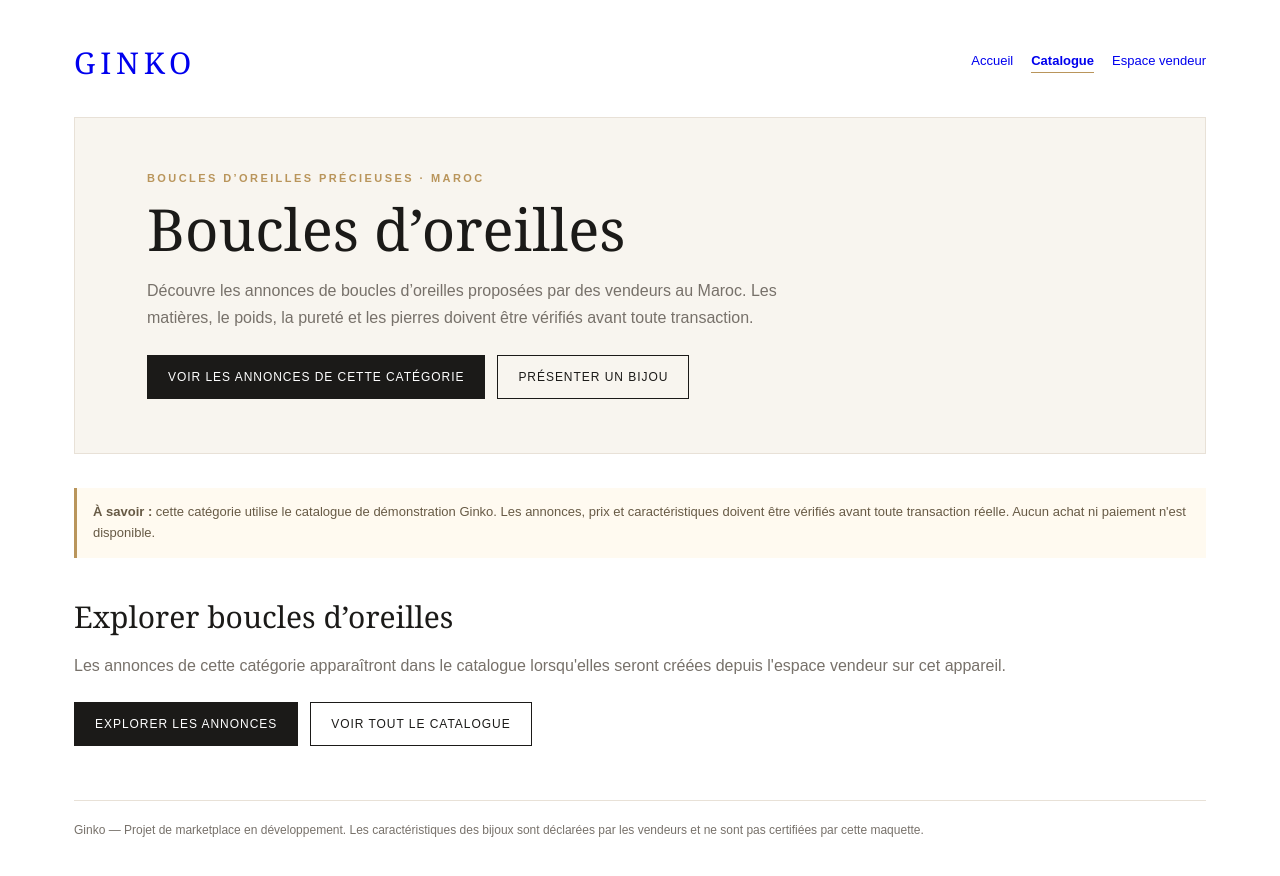
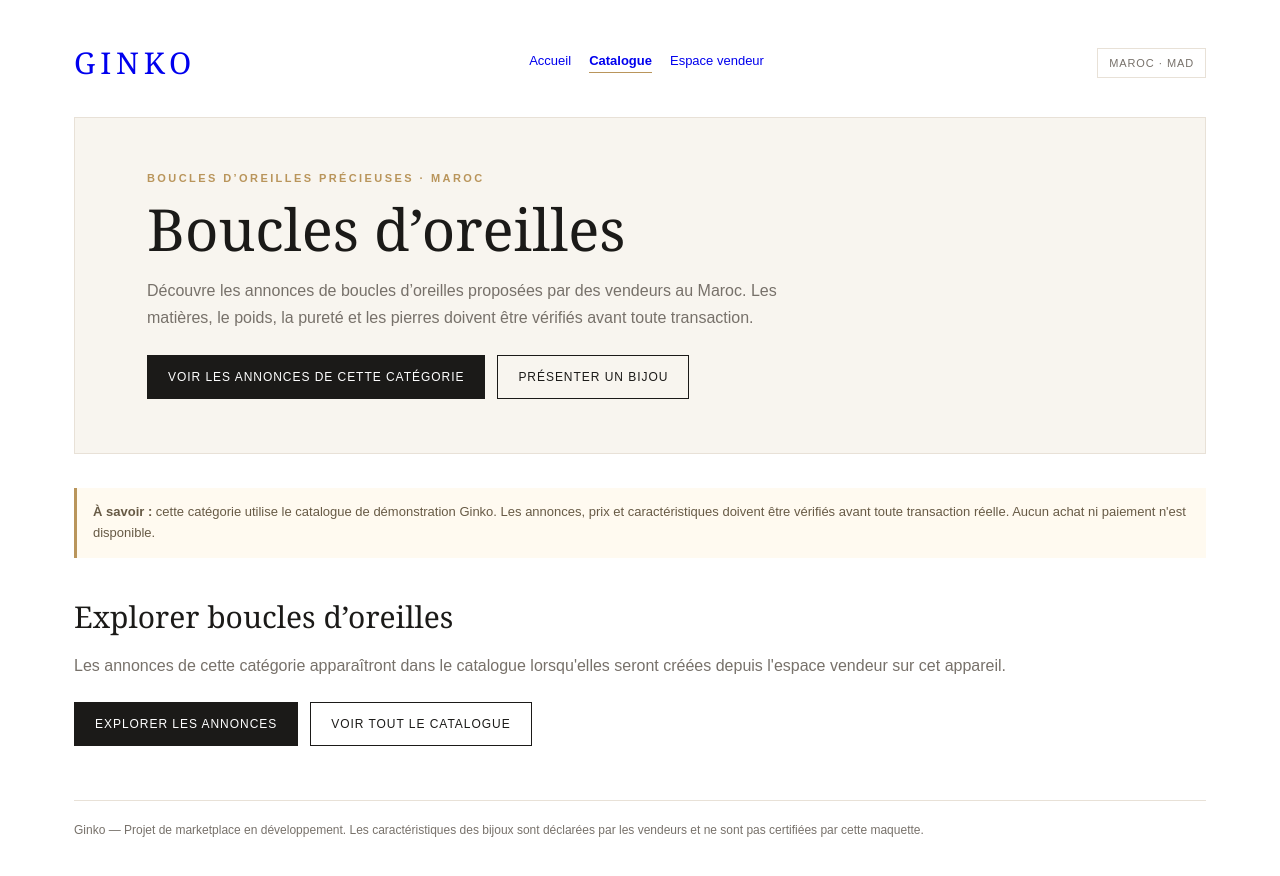
Before and after one commit to mdh33z/bijoux_ginko, a plain HTML site: page boucles-doreilles.html in a window 1280 px wide. Drawn offline with Linux system fonts and the light colour scheme.

Commit message:
Harmoniser l’affichage du marché marocain et de la devise MAD

```diff
--- a/boucles-doreilles.html
+++ b/boucles-doreilles.html
@@ -16,6 +16,7 @@
         <a href="catalogue.html" aria-current="page">Catalogue</a>
         <a href="espace-vendeur.html">Espace vendeur</a>
       </nav>
+      <span class="market-currency" aria-label="Marché marocain, devise dirham marocain">Maroc · MAD</span>
     </header>
     <section class="market-hero">
       <div class="eyebrow">Boucles d’oreilles précieuses · Maroc</div>
```
